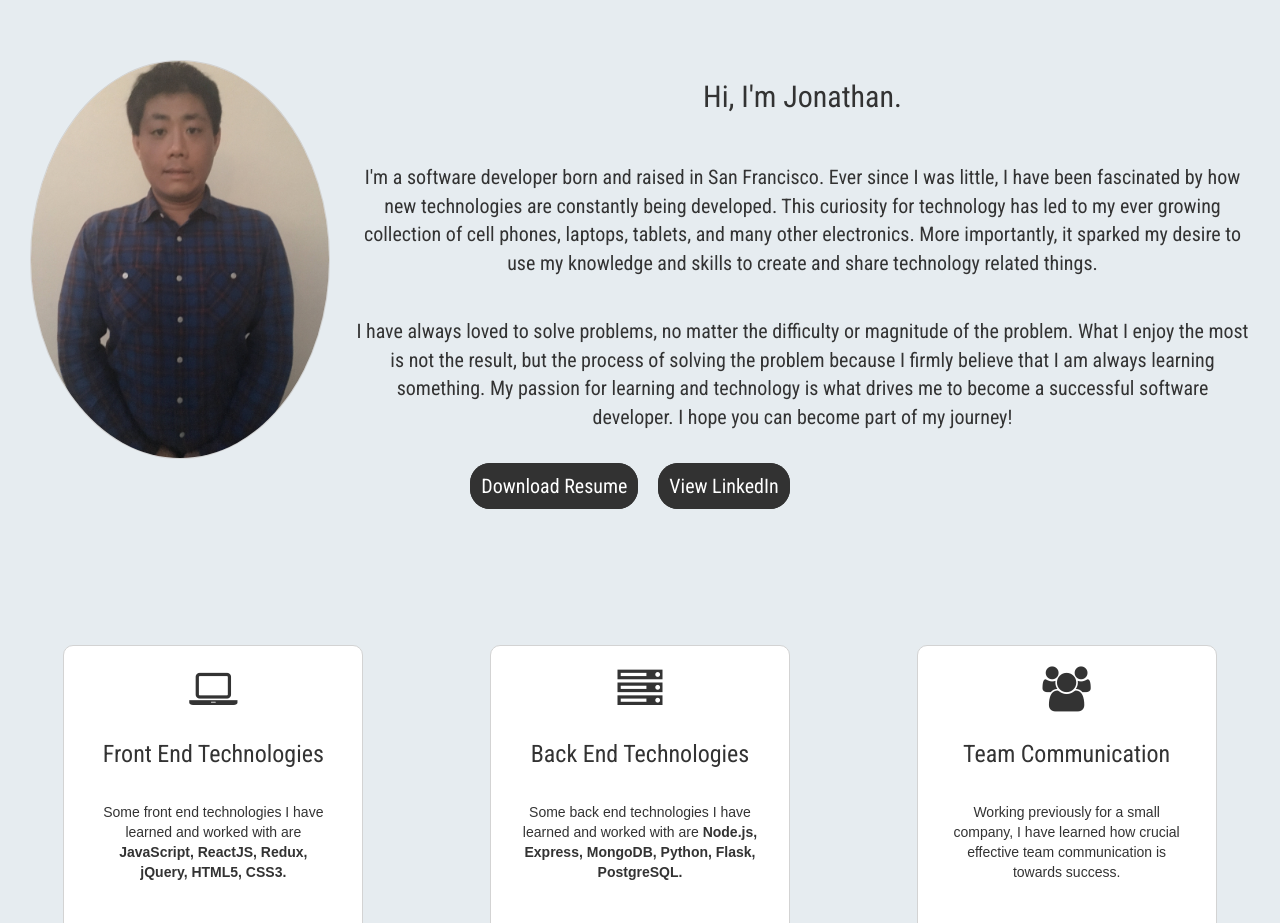
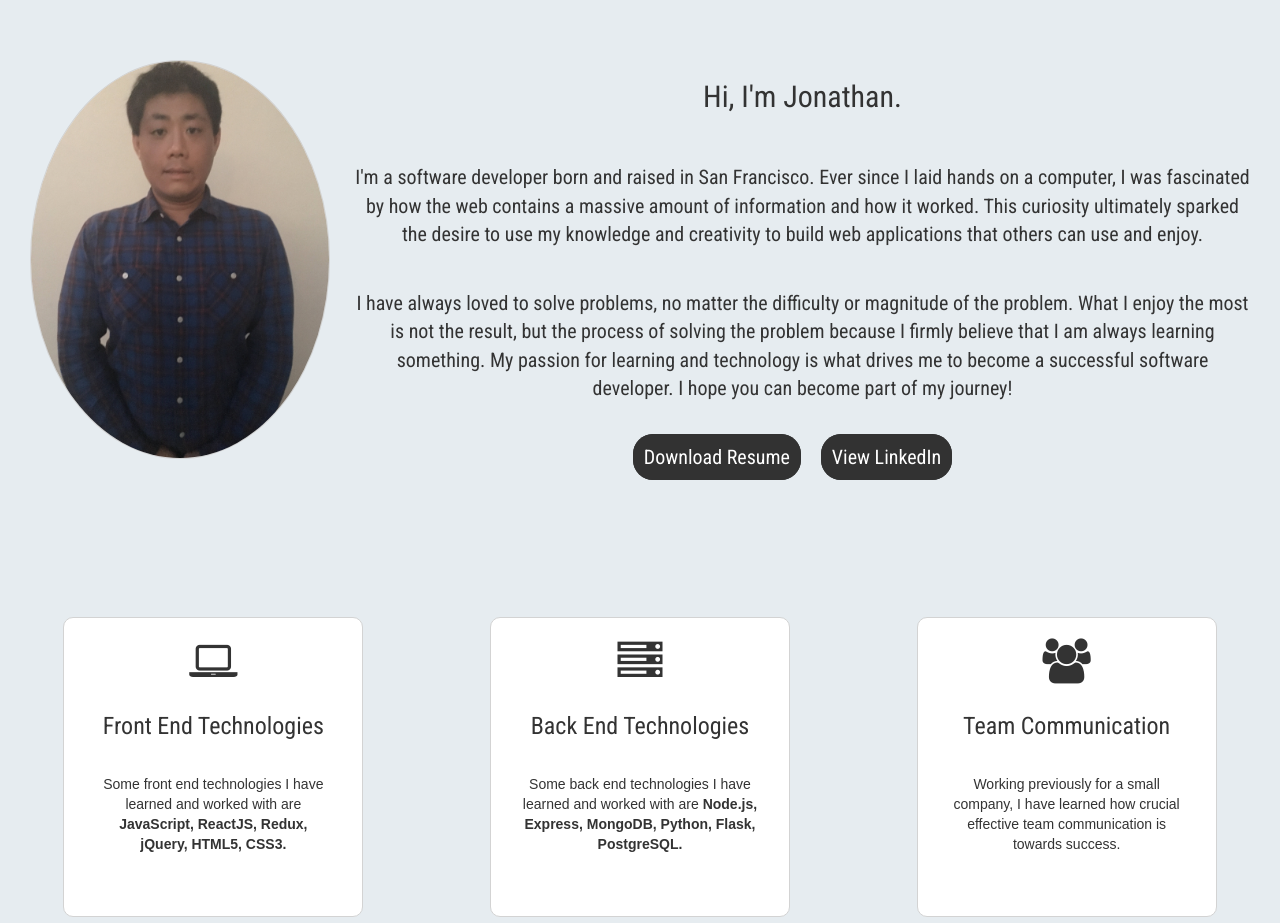
Before and after one commit to jonwyuen/portfolio, a React (Create React App) app: page / in a window 1280 px wide. Shown: the part 880-1803 px from the top of the page. Built offline with nearby package versions, Linux system fonts and the light colour scheme.

Commit message:
fixing about

```diff
--- a/src/components/About.js
+++ b/src/components/About.js
@@ -11,11 +11,10 @@ const About = () => (
     <h2>Hi, I'm Jonathan.</h2>
     <div className="about-text">
       I'm a software developer born and raised in San Francisco. Ever since I
-      was little, I have been fascinated by how new technologies are constantly
-      being developed. This curiosity for technology has led to my ever growing
-      collection of cell phones, laptops, tablets, and many other electronics.
-      More importantly, it sparked my desire to use my knowledge and skills to
-      create and share technology related things.
+      laid hands on a computer, I was fascinated by how the web contains a
+      massive amount of information and how it worked. This curiosity ultimately
+      sparked the desire to use my knowledge and creativity to build web
+      applications that others can use and enjoy.
     </div>
     <div className="about-text">
       I have always loved to solve problems, no matter the difficulty or
```
